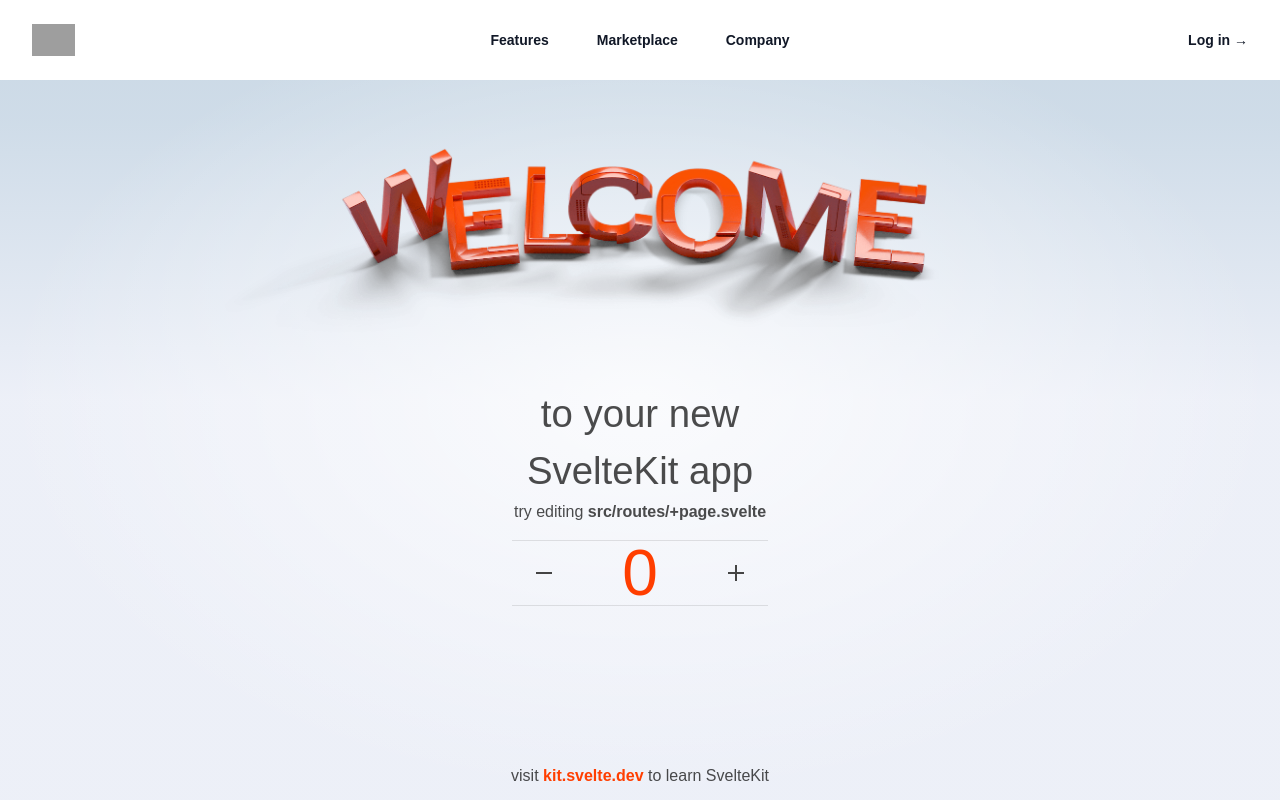
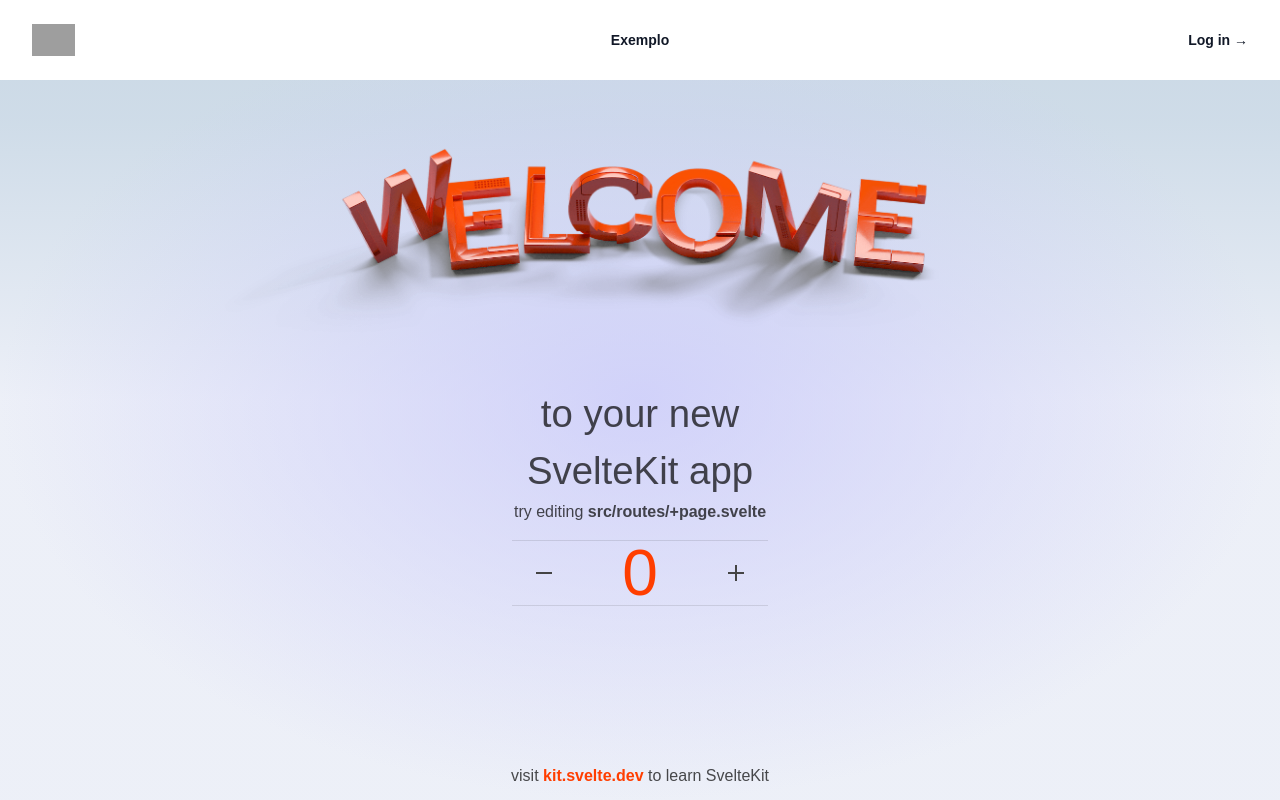
Before and after one commit to gilbertolgs/SistemaTCC-FrontEnd, a SvelteKit app: page / in a window 1280 px wide. Built offline with nearby package versions, Linux system fonts and the light colour scheme; grey boxes are pictures that could not be loaded.

Commit message:
alterar header

```diff
--- a/src/routes/Header.svelte
+++ b/src/components/Header.svelte
@@ -21,9 +21,7 @@
 	  </div>
 	  <div class="hidden lg:flex lg:gap-x-12">
 
-		<a href="/" class="text-sm font-semibold leading-6 text-gray-900">Features</a>
-		<a href="/" class="text-sm font-semibold leading-6 text-gray-900">Marketplace</a>
-		<a href="/" class="text-sm font-semibold leading-6 text-gray-900">Company</a>
+		<a href="/" class="text-sm font-semibold leading-6 text-gray-900">Exemplo</a>
 	  </div>
 	  <div class="hidden lg:flex lg:flex-1 lg:justify-end">
 		<a href="/login" class="text-sm font-semibold leading-6 text-gray-900">Log in <span aria-hidden="true">&rarr;</span></a>
@@ -49,7 +47,7 @@
 		<div class="mt-6 flow-root">
 		  <div class="-my-6 divide-y divide-gray-500/10">
 			<div class="space-y-2 py-6">
-			  <a href="/" class="-mx-3 block rounded-lg px-3 py-2 text-base font-semibold leading-7 text-gray-900 hover:bg-gray-50">Features</a>
+			  <a href="/" class="-mx-3 block rounded-lg px-3 py-2 text-base font-semibold leading-7 text-gray-900 hover:bg-gray-50">Exemplo</a>
 			  <a href="/" class="-mx-3 block rounded-lg px-3 py-2 text-base font-semibold leading-7 text-gray-900 hover:bg-gray-50">Marketplace</a>
 			  <a href="/" class="-mx-3 block rounded-lg px-3 py-2 text-base font-semibold leading-7 text-gray-900 hover:bg-gray-50">Company</a>
 			</div>
--- a/src/routes/+layout.svelte
+++ b/src/routes/+layout.svelte
@@ -1,5 +1,5 @@
 <script>
-	import Header from './Header.svelte';
+	import Header from '../components/Header.svelte';
 	import './styles.css';
 </script>
 
--- a/src/routes/+page.svelte
+++ b/src/routes/+page.svelte
@@ -1,5 +1,5 @@
 <script>
-	import Counter from './Counter.svelte';
+	import Counter from '../components/Counter.svelte';
 	import welcome from '$lib/images/svelte-welcome.webp';
 	import welcome_fallback from '$lib/images/svelte-welcome.png';
 </script>
--- a/src/routes/styles.css
+++ b/src/routes/styles.css
@@ -27,7 +27,7 @@
 	background-size: 100vw 100vh;
 	background-image: radial-gradient(
 			50% 50% at 50% 50%,
-			rgba(255, 255, 255, 0.75) 0%,
+			rgba(200, 200, 250, 0.75) 0%,
 			rgba(255, 255, 255, 0) 100%
 		),
 		linear-gradient(180deg, var(--color-bg-0) 0%, var(--color-bg-1) 15%, var(--color-bg-2) 50%);
```
Also changed, not shown: src/components/Counter.svelte (renamed from src/routes/Counter.svelte).
